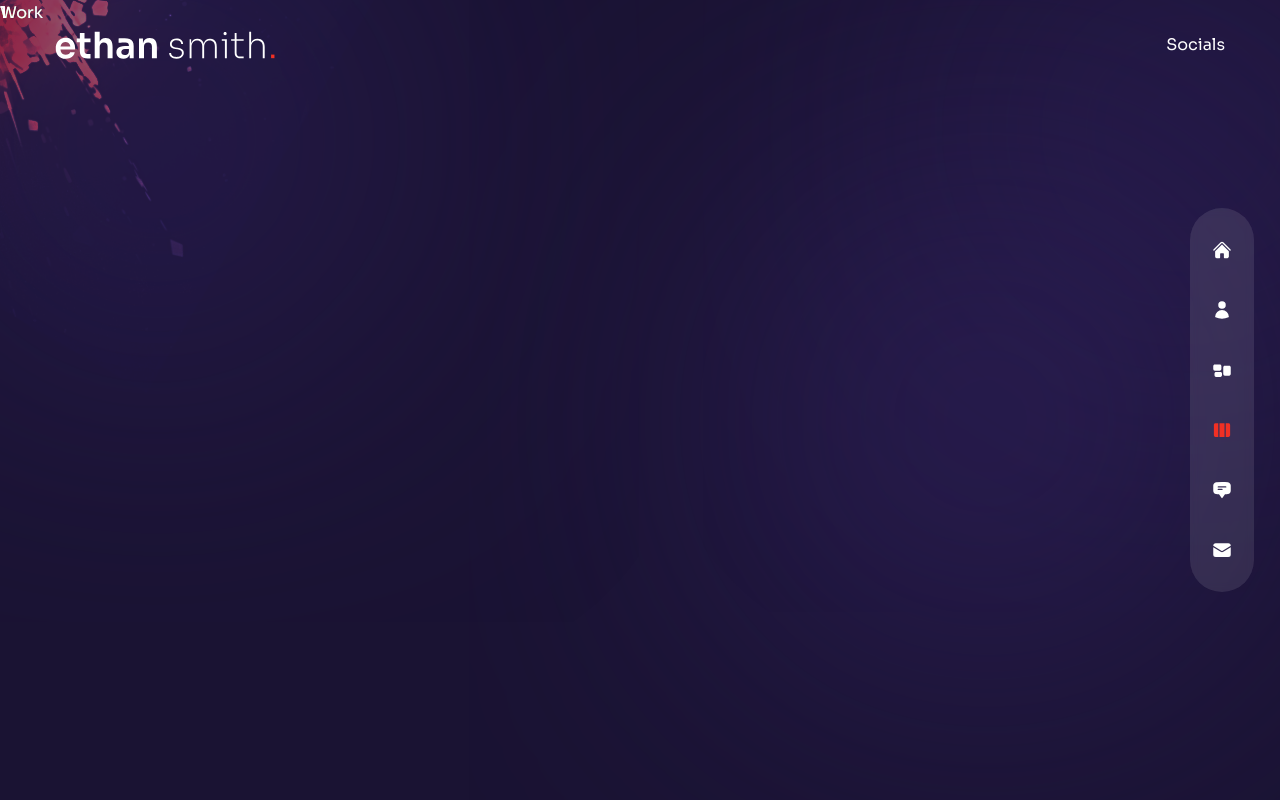
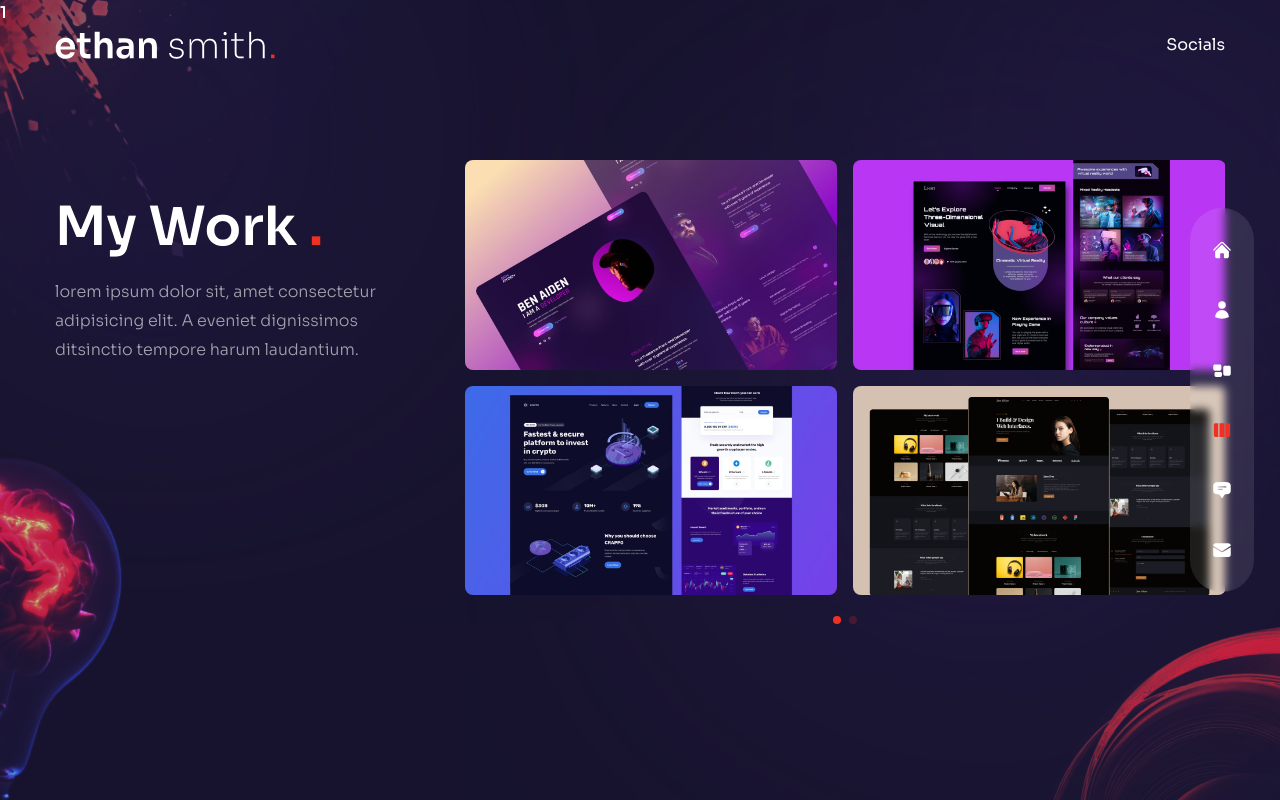
Before and after one commit to samiramez/sami-portfolio, a Next.js app: page /work in a window 1280 px wide. Built offline with nearby package versions, Linux system fonts and the light colour scheme.

Commit message:
adding the work section

```diff
--- a/components/WorkSlider.js
+++ b/components/WorkSlider.js
@@ -44,8 +44,76 @@
   ],
 };
 
+//import swiper react components
+import { Swiper, SwiperSlide } from 'swiper/react';
+
+//import swiper styles
+import 'swiper/css';
+import 'swiper/css/free-mode';
+import 'swiper/css/pagination';
+
+//improt required modules
+import { Pagination } from 'swiper';
+
+//icons
+import { BsArrowRight } from 'react-icons/bs'
+//next image
+import Image from 'next/image';
+
 const WorkSlider = () => {
-  return <div>Work Slider</div>;
+  return (
+    <Swiper
+      spaceBetween={10}
+      pagination={{
+        clickable: true,
+      }}
+      modules={[Pagination]}
+      className='h-[280px] sm:h-[480px]'
+    >
+      {workSlides.slides.map((slide, index) => {
+        return (
+          <SwiperSlide key={index}>
+            <div className='grid grid-cols-2 grid-rows-2 gap-4 cursor-pointer'>
+              {slide.images.map((image, index) => {
+                return (
+                  // eslint-disable-next-line react/jsx-key
+                  <div className='relative rounded-lg overflow-hidden flex items-center justify-center group'
+                  key={index}>
+                    <div className='flex items-center justify-center relative overflow-hidden'>
+                      {/* image */}
+                      <Image src={image.path} width={500} height={300} alt='' />
+                      {/* overlay gradient */}
+                      <div className='absolute inset-0 bg-gradient-to-l from-transparent via-[#e838cc] to-[#4a22bd]
+                      opacity-0 group-hover:opacity-80 transition-all duration-700'></div>
+                      {/* title */}
+                      <div className='absolute bottom-0 translate-y-full
+                      group-hover:-translate-y-10 group-hover:xl:-translate-y-20
+                      transion-all duration-300'>
+                        <div className='flex items-center gap-x-2 text-[13px] tracking-[0.2em]'>
+                        {/* title part 1 */}
+                        <div className='delay-100'>LIVE</div>
+                        {/* title part 2 */}
+                        <div className='translate-y-[500%] group-hover:translate-y-0
+                        transition-all duration-300 delay-150'>
+                          PROJECT
+                          </div>
+                          {/* icon */}
+                        <div className='text-xl translate-y-[500%] group-hover:translate-y-0 transition-all duration-300
+                        delay-200'>
+                          <BsArrowRight/>
+                        </div>
+                        </div>
+                      </div>
+                    </div>
+                  </div>
+                );
+              })}
+            </div>
+          </SwiperSlide>
+        );
+      })}
+    </Swiper >
+  );
 };
 
 export default WorkSlider;
--- a/pages/work/index.js
+++ b/pages/work/index.js
@@ -1,5 +1,54 @@
+
+// components
+import WorkSlider from '../../components/WorkSlider';
+import Bulb from '../../components/Bulb';
+import Circles from '../../components/Circles'
+
+// framer motion
+import { motion } from 'framer-motion';
+import { fadeIn } from '../../variants';
+
 const Work = () => {
-  return <div>Work</div>;
+  return (
+    <div className='h-full bg-primary/30 py-36 flex items-center'>
+      <Circles />
+      <div className='container mx-auto'>
+        <div className='flex flex-col xl:flex-row gap-x-8'>
+          {/* text */}
+          <div className='text-center flex xl:w-[30vw] flex-col lg:text-left mb-4
+          xl:mb-0'>
+            <motion.h2
+            variants={fadeIn('up',0.3)}
+            initial='hidden'
+            animate='show'
+            exit='hidden'
+            className='h2 xl:mt-8'>
+              My Work <span className='text-accent'>.</span>
+            </motion.h2>
+            <motion.p
+            variants={fadeIn('up',0.4)}
+            initial='hidden'
+            animate='show'
+            exit='hidden'
+            className='mb-4 max-w-[400px] mx-auto lg:mx-0'>
+              lorem ipsum dolor sit, amet consectetur adipisicing elit. A
+              eveniet dignissimos ditsinctio tempore harum laudantium.
+            </motion.p>
+          </div>
+          {/* slider */}
+          <motion.div
+          variants={fadeIn('down',0.6)}
+          initial='hidden'
+          animate='show'
+          exit='hidden'
+          className='w-full xl:max-w-[65%]'>
+            <WorkSlider />
+          </motion.div>
+        </div>
+      </div>
+      <Bulb />
+    </div>
+  );
 };
 
 export default Work;
```
